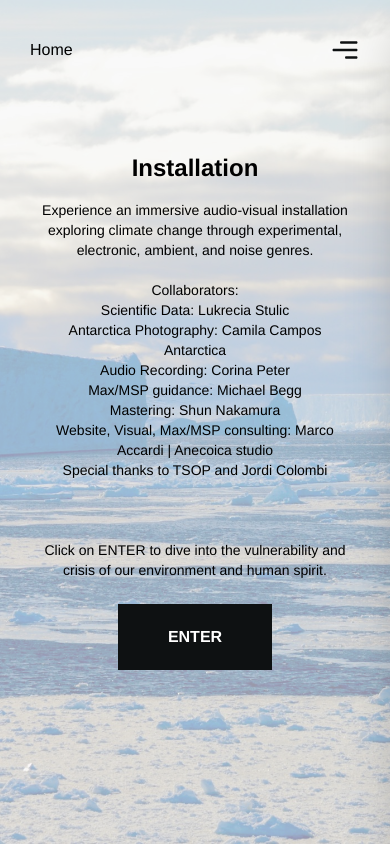
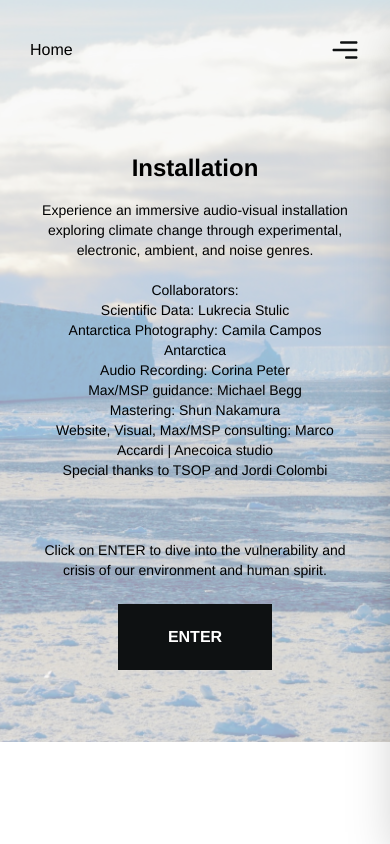
Before and after one commit to marcoaccardi/dynamic_systems, a React (Create React App) app: page /credits in a window 390 px wide. Built offline with nearby package versions, Linux system fonts and the light colour scheme; a web font is replaced by a local one.

Commit message:
remove overflow-hidden

```diff
--- a/src/index.css
+++ b/src/index.css
@@ -4,13 +4,14 @@
 
 @layer base {
   body {
-    @apply overflow-hidden font-secondary bg-white;
+    @apply font-secondary bg-white;
+    /* overflow-hidden */
   }
   .h1 {
     @apply text-[54px] lg:text-[108px] font-primary font-bold capitalize leading-[120%] tracking-[-0.05em] mb-2;
   }
   .section {
-    @apply h-screen w-screen;
+    @apply md:h-screen w-screen;
   }
   .btn {
     @apply py-[18px] px-[50px] h-[66px] flex items-center justify-center text-base uppercase font-secondary font-semibold bg-primary text-white;
```
